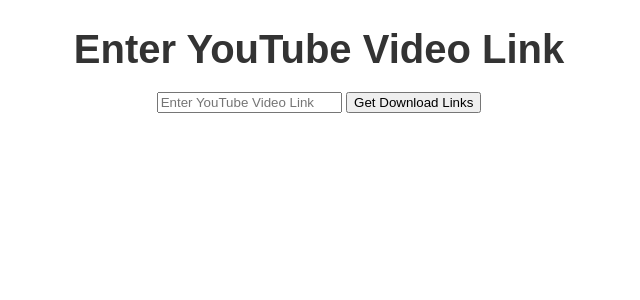
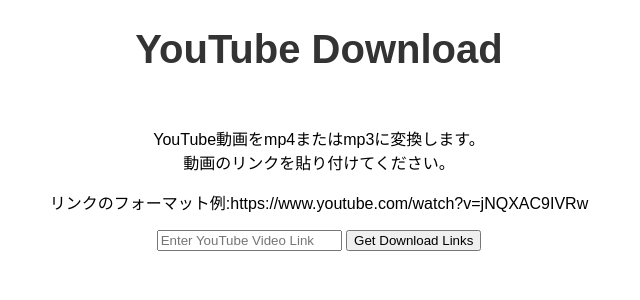
Before and after one commit to Yuki-1018/python-Vercel, a Flask app: page / in a window 1280 px wide. Shown: the top 300 px of the page, without its empty margins (321-961 px from the left). Run offline with Flask 3, Linux system fonts and the light colour scheme.

Commit message:
Update index.html

```diff
--- a/templates/index.html
+++ b/templates/index.html
@@ -44,7 +44,9 @@
     <title>YouTube MP4/MP3 Downloader</title>
 </head>
 <body>
-    <h1>Enter YouTube Video Link</h1>
+    <h1>YouTube Download</h1><br>
+    <p>YouTube動画をmp4またはmp3に変換します。<br>動画のリンクを貼り付けてください。</p>
+    <p>リンクのフォーマット例:https://www.youtube.com/watch?v=jNQXAC9IVRw</p>
     <form action="/get_mp4_mp3" method="post">
         <input type="text" name="youtube_link" placeholder="Enter YouTube Video Link" required>
         <button type="submit">Get Download Links</button>
```
